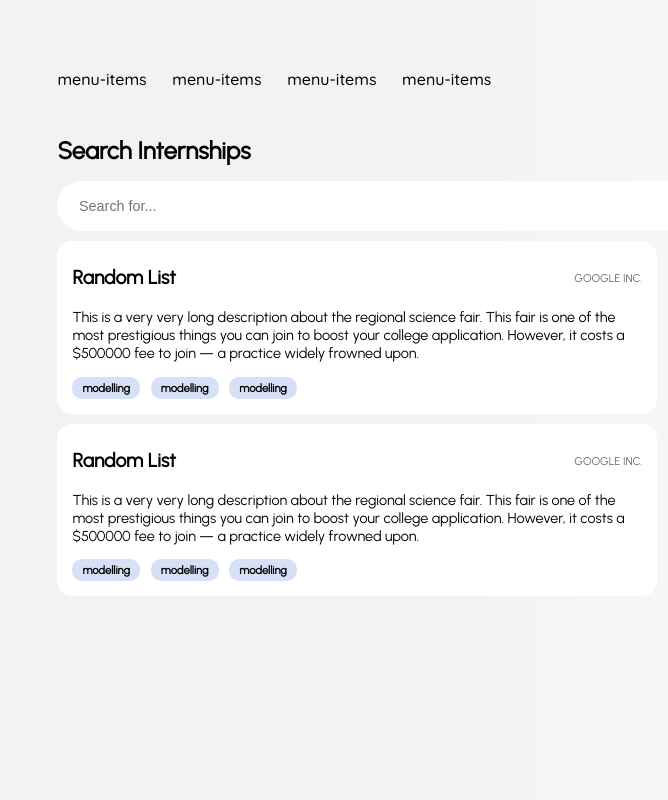
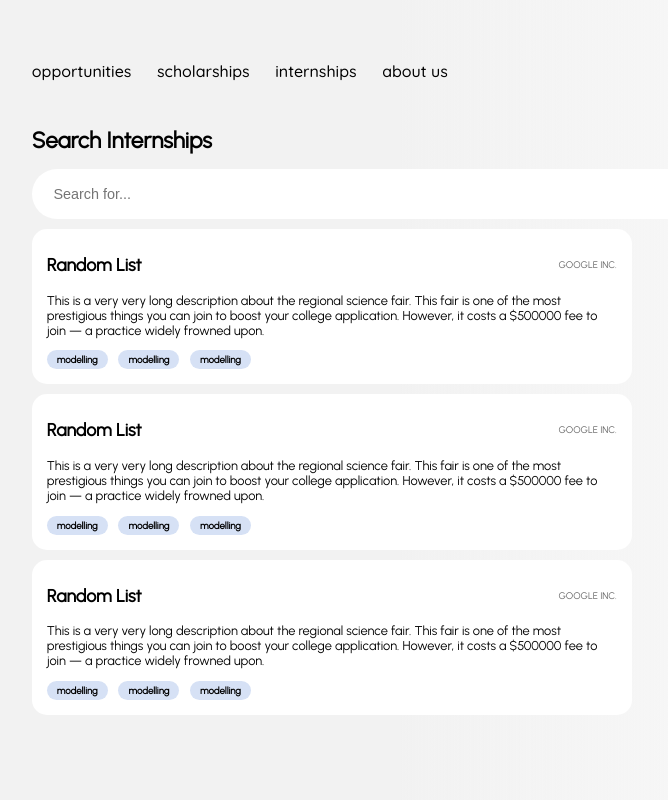
Before and after one commit to alecishuman/InnovateCanada, a plain HTML site: page internships.html in a window 1280 px wide. Shown: the whole page, without its empty margins (45-713 px from the left). Drawn offline with Linux system fonts and the light colour scheme.

Commit message:
better styling

```diff
--- a/internships.html
+++ b/internships.html
@@ -15,10 +15,10 @@
 </head>
 <body>
     <div class="nav-container side-page">
-        <div class="nav-item">menu-items</div>
-        <div class="nav-item">menu-items</div>
-        <div class="nav-item">menu-items</div>
-        <div class="nav-item">menu-items</div>
+        <div class="nav-item"><a href="opportunities.html">opportunities</a></div>
+        <div class="nav-item"><a href="scholarships.html">scholarships</a></div>
+        <div class="nav-item"><a href="internships.html">internships</a></div>
+        <div class="nav-item"><a href="about.html">about us</a></div>
     </div>
 
     <div class="search-container">
@@ -51,6 +51,18 @@
                     <a href="" class="tag">modelling</a>
                 </div>
             </div>
+            <div class="search-items">
+                <h3>Random List</h3>
+                <span>GOOGLE INC.</span>
+                <p>This is a very very long description about the regional science fair. This fair is one of the
+                    most prestigious things you can join to boost your college application. However, it costs a
+                    $500000 fee to join — a practice widely frowned upon.</p>
+                <div class="tags">
+                    <a href="" class="tag">modelling</a>
+                    <a href="" class="tag">modelling</a>
+                    <a href="" class="tag">modelling</a>
+                </div>
+            </div>
         </div>
     </div>
 </body>
--- a/style.css
+++ b/style.css
@@ -2,10 +2,17 @@ body {
     font-family: 'Urbanist', sans-serif;
     background: linear-gradient(90deg, #F2F2F2 34.77%, #F2F2F2 34.77%, rgba(242, 242, 242, 0) 100%);
     margin: 0;
-    padding-left: 7vw;
+    padding-left: 5vw;
+}
+
+
+a {
+    text-decoration: none;
+    color: black;
 }
 
 body.home-page {
+    padding-left: 7vw;
     padding-bottom: 10vh;
     height: 90vh;
 
@@ -78,8 +85,6 @@ ul.filters {
 }
 
 .filters a {
-    text-decoration: none;
-    color: black;
     list-style: none;
     font-family: Quicksand;
     font-style: normal;
@@ -116,15 +121,15 @@ ul.filters {
 }
 
 .filter1:hover .filter-underline1 {
-    background-color: cornflowerblue;
+    background-color: #7B9DD4;
 }
 
 .filter2:hover .filter-underline2 {
-    background-color: darkkhaki;
+    background-color: #FAE04B;
 }
 
 .filter3:hover .filter-underline3 {
-    background-color: indianred;
+    background-color: #D47B90;
 }
 
 
@@ -147,7 +152,7 @@ input:focus {
 /* other pages css */
 
 .side-page {
-    margin-top: 5vh;
+    margin-top: 4vh;
 }
 
 .search-container {
@@ -157,7 +162,7 @@ input:focus {
 }
 
 .search-container h1 {
-    font-size: 1.5em;
+    font-size: 1.4em;
 
 }
 
@@ -174,7 +179,7 @@ input:focus {
 }
 
 .search-items h3 {
-    font-size: 1.2em;
+    font-size: 1.1em;
     float: left;
     margin-top: 10px;
 }
@@ -183,7 +188,7 @@ input:focus {
     color: #666666;
     float: right;
     margin-top: 15px;
-    font-size: 0.7em;
+    font-size: 0.6em;
 }
 
 .search-items p {
@@ -198,18 +203,16 @@ input:focus {
 }
 
 .search-items p  {
-    font-size: 0.9em;
+    font-size: 0.8em;
 }
 
 a.tag {
-    text-decoration: none;
     text-align: center;
     background-color: #D6E1F5;
     width: fit-content;
     height: fit-content;
     border-radius: 10px;
-    color: black;
-    font-size: 0.7em;
+    font-size: 0.6em;
     font-weight: bolder;
     margin-right: 10.8px;
     padding: 4px 10px;
```
Also changed, not shown: about.html (added, +17 -0 lines), index.html (+4 -4 lines), opportunities.html (+16 -4 lines), scholarships.html (+16 -4 lines).
